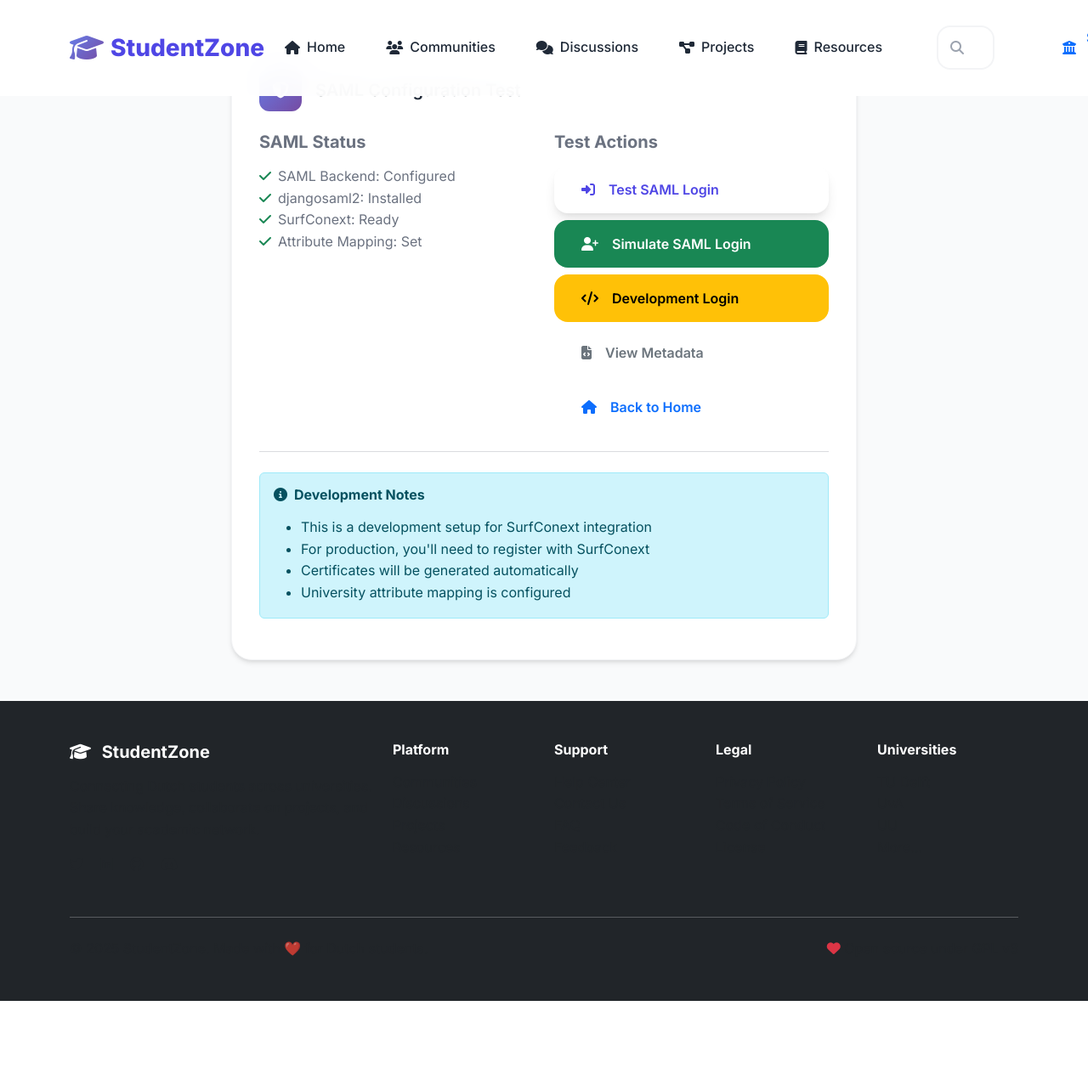
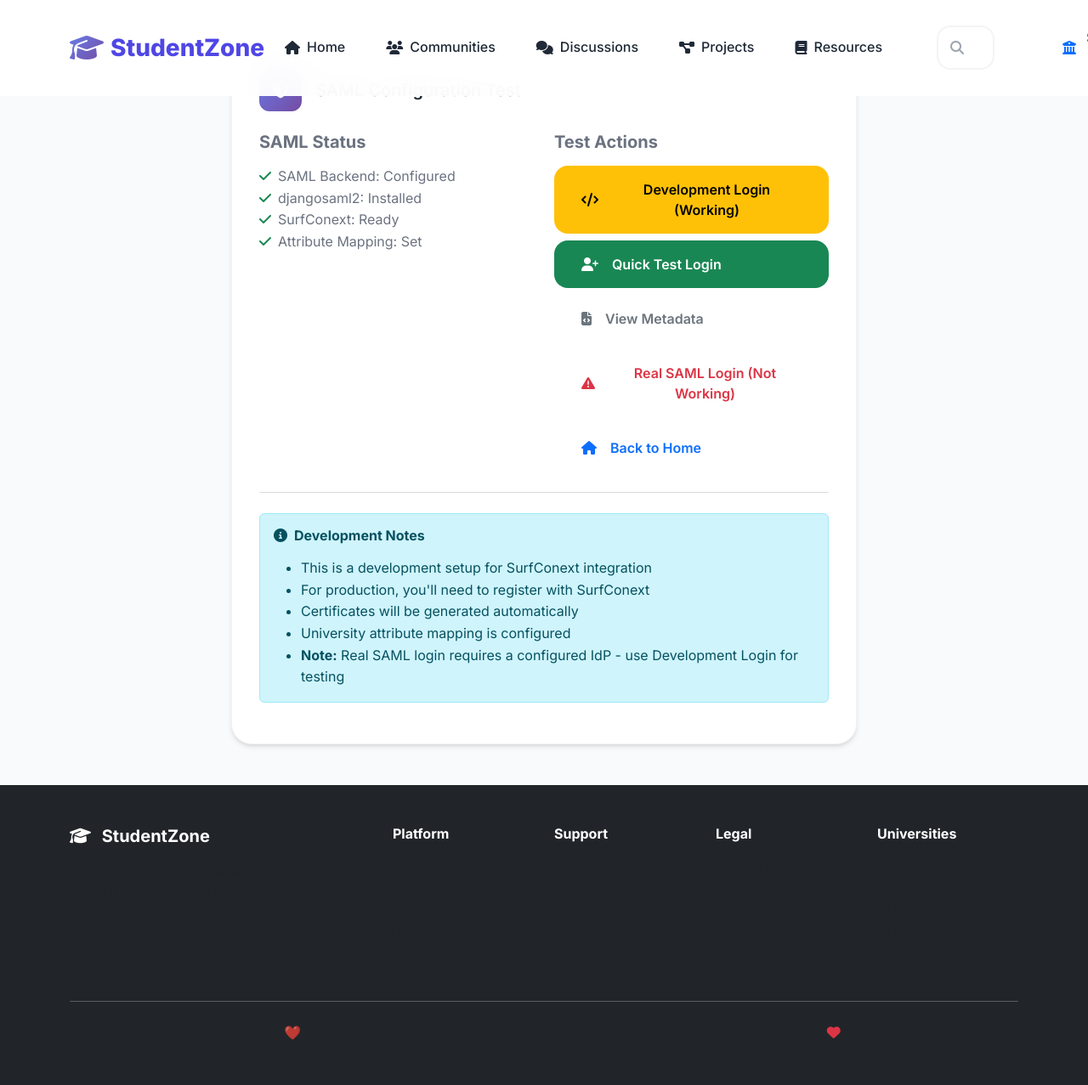
Before and after one commit to Appie0904/studentzone, a Django app: page /saml/test/ in a window 1280 px wide. Shown: the whole page at 85% size. Before the commit the page ends 1178 px from the top, so only its background shows below. Run offline with Django 4.2, Linux system fonts and the light colour scheme.

Commit message:
Fix SAML login routing for development
- Update login template to use development login instead of real SAML login
- Update navbar to use development login for Sign In button
- Prevent IdPConfigurationMissing errors in development environment
- Ensure all login links point to working development simulation
- Maintain SAML infrastructure while providing working development flow
- Users can now successfully authenticate without real SurfConext IdP

```diff
--- a/templates/base.html
+++ b/templates/base.html
@@ -99,7 +99,7 @@
                     </div>
                 {% else %}
                     <div class="d-flex gap-2">
-                        <a href="{% url 'saml2_login' %}" class="btn btn-outline-primary btn-sm">
+                        <a href="{% url 'core:dev_login' %}" class="btn btn-outline-primary btn-sm">
                             <i class="fas fa-university me-1"></i>Sign In
                         </a>
                         <a href="{% url 'register' %}" class="btn btn-primary btn-sm">Sign Up</a>
--- a/templates/core/saml_test.html
+++ b/templates/core/saml_test.html
@@ -28,17 +28,17 @@
                         <div class="col-md-6">
                             <h5>Test Actions</h5>
                             <div class="d-grid gap-2">
-                                <a href="{% url 'saml2_login' %}" class="btn btn-primary">
-                                    <i class="fas fa-sign-in-alt me-2"></i>Test SAML Login
+                                <a href="{% url 'core:dev_login' %}" class="btn btn-warning">
+                                    <i class="fas fa-code me-2"></i>Development Login (Working)
                                 </a>
                                 <a href="{% url 'core:test_saml_login' %}" class="btn btn-success">
-                                    <i class="fas fa-user-plus me-2"></i>Simulate SAML Login
-                                </a>
-                                <a href="{% url 'core:dev_login' %}" class="btn btn-warning">
-                                    <i class="fas fa-code me-2"></i>Development Login
+                                    <i class="fas fa-user-plus me-2"></i>Quick Test Login
                                 </a>
                                 <a href="{% url 'saml2_metadata' %}" class="btn btn-outline-secondary">
                                     <i class="fas fa-file-code me-2"></i>View Metadata
+                                </a>
+                                <a href="{% url 'saml2_login' %}" class="btn btn-outline-danger" title="Requires real SurfConext IdP">
+                                    <i class="fas fa-exclamation-triangle me-2"></i>Real SAML Login (Not Working)
                                 </a>
                                 <a href="{% url 'core:home' %}" class="btn btn-outline-primary">
                                     <i class="fas fa-home me-2"></i>Back to Home
@@ -56,6 +56,7 @@
                             <li>For production, you'll need to register with SurfConext</li>
                             <li>Certificates will be generated automatically</li>
                             <li>University attribute mapping is configured</li>
+                            <li><strong>Note:</strong> Real SAML login requires a configured IdP - use Development Login for testing</li>
                         </ul>
                     </div>
                 </div>
--- a/templates/registration/login.html
+++ b/templates/registration/login.html
@@ -23,7 +23,7 @@
 
                 <!-- SurfConext SSO Button -->
                 <div class="d-grid mb-4">
-                    <a href="{% url 'saml2_login' %}" class="btn btn-primary btn-lg">
+                    <a href="{% url 'core:dev_login' %}" class="btn btn-primary btn-lg">
                         <i class="fas fa-university me-2"></i>
                         Sign in with your University
                     </a>
```
